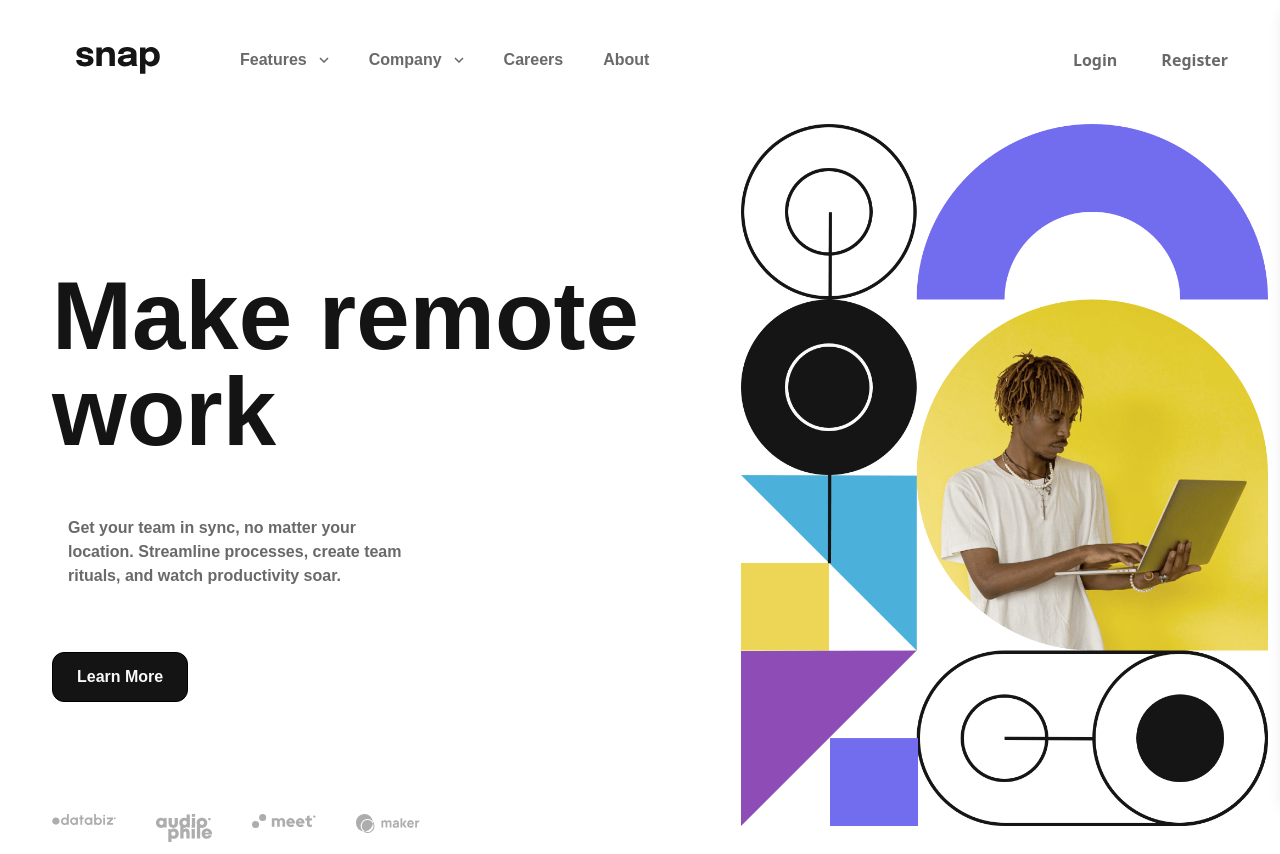
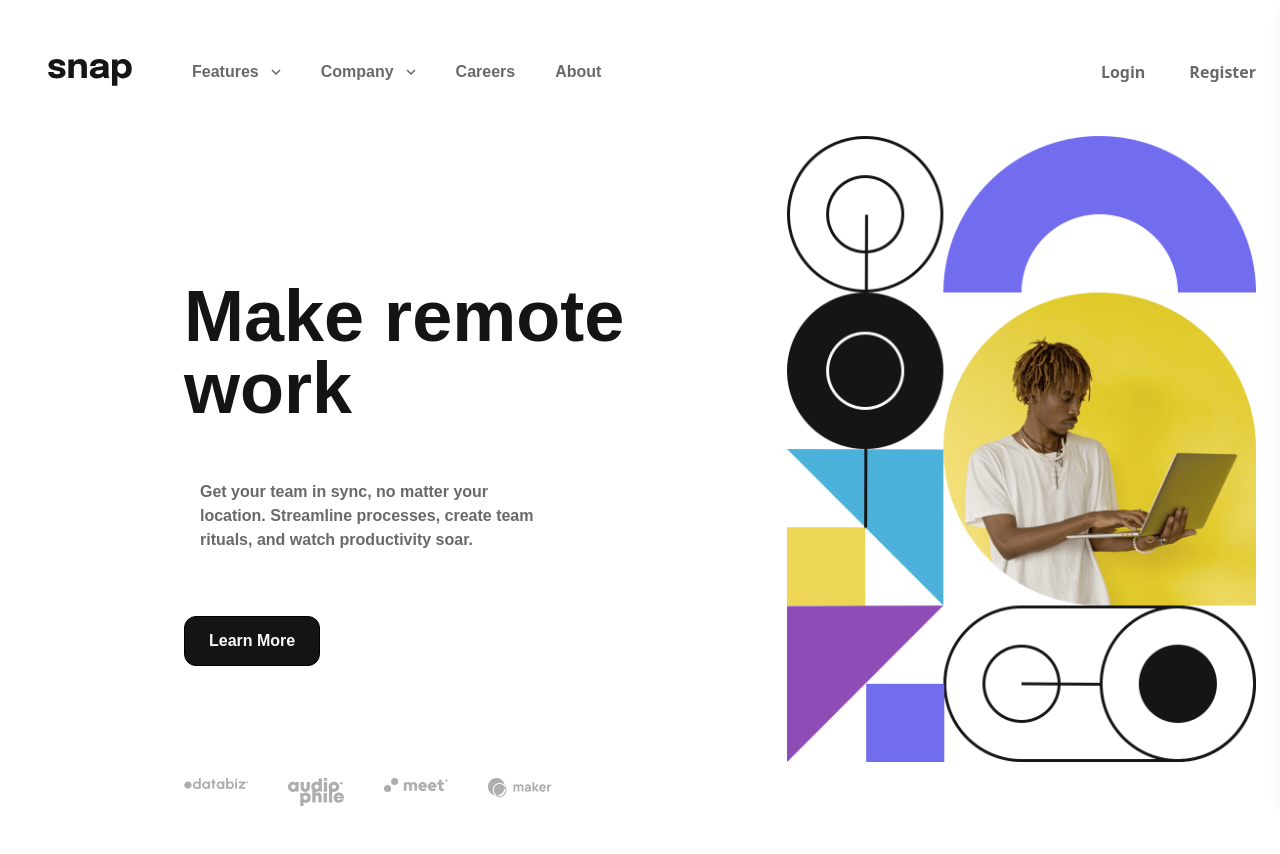
Before and after one commit to dnltngl/Intro-Section-With-Dropdown-Navigation, a React (Vite) app: page / in a window 1280 px wide. After the commit the page ends 830 px from the top, so only its background shows below. Built offline with nearby package versions, Linux system fonts and the light colour scheme.

Commit message:
edit the screen size

```diff
--- a/src/App.tsx
+++ b/src/App.tsx
@@ -6,17 +6,17 @@ import LandingPage from "./components/LandingPage";
 function App() {
 
   return (
-    <>
-      <div className="">
+    <div className="mx-auto sm:max-w-screen-2xl p-3">
+      <div>
         <Nav />
       </div>
 
-      <div className="container mx-auto sm:max-w-screen-2xl sm:p-3">
+      <div className="container mx-auto  sm:p-3">
         <main>
           <LandingPage />
         </main>
       </div>
-    </>
+    </div>
   );
 
 
--- a/src/components/LandingPage.tsx
+++ b/src/components/LandingPage.tsx
@@ -7,16 +7,16 @@ import ImgMeet from "../assets/images/client-meet.svg";
 
 function LandingPage() {
   return (
-    <section className="space-y-5 sm:max-w-screen-xxl justify-center  items-center ">
+    <section className="space-y-5 sm:justify-center  sm:items-center ">
       <div className="sm:flex ">
         <picture className="order-2 sm:order-1 max-h-fit ">
           <source media="(min-width:465px)" srcSet={ImageHeroDesktop} />
           <img src={ImageHeroMobile} alt="Flowers" />
         </picture>
 
-        <div className=" container sm:flex ml-10">
+        <div className=" container sm:flex sm:ml-40">
           <div className="items-center text-center sm:text-start">
-            <h1 className="text-4xl font-Epilogue font-bold text-neutral-AlmostBlack font my-5 mt-10 subpixel-antialiased sm:text-8xl sm:mt-36 sm:max-w-[11ch] ">
+            <h1 className="text-4xl font-Epilogue font-bold text-neutral-AlmostBlack font my-5 mt-10 subpixel-antialiased sm:text-7xl sm:mt-36 sm:max-w-[11ch] ">
               Make remote work
             </h1>
             <p className=" text-md text-neutral-MediumGray font-Epilogue font-semibold mb-6 max-w-[36ch] ml-4 tracking-normal sm:mt-14  sm:max-w-[40ch]   ">
--- a/src/components/Nav.tsx
+++ b/src/components/Nav.tsx
@@ -29,12 +29,12 @@ const Nav: React.FC = () => {
   };
 
   return (
-    <nav className="mb-8 sm:flex mt-10 mx-10 relative ">
+    <nav className="mb-8 sm:flex mt-10 mx relative ">
       <div className="flex gap-10 justify-between items-center">
         <img className="sm:ml-9" src={Logo} alt="logo" />
 
         {/* Desktop Nav */}
-        <div className="hidden sm:flex gap-10 ml-10 font-Epilogue font-semibold text-neutral-MediumGray list-none">
+        <div className="hidden sm:flex gap-10 sm:ml-5 font-Epilogue font-semibold text-neutral-MediumGray list-none">
           <div className="relative">
             <button
               onClick={toggleFeatures}
```
